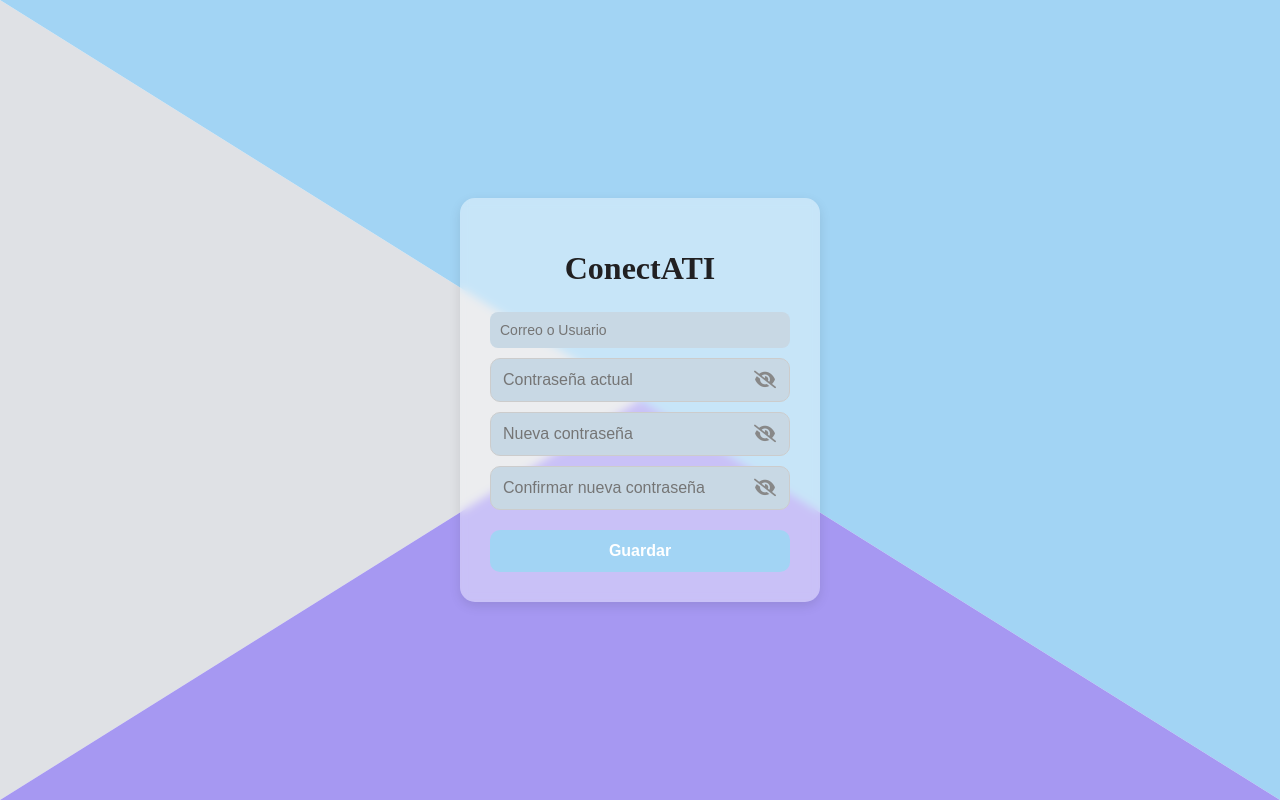
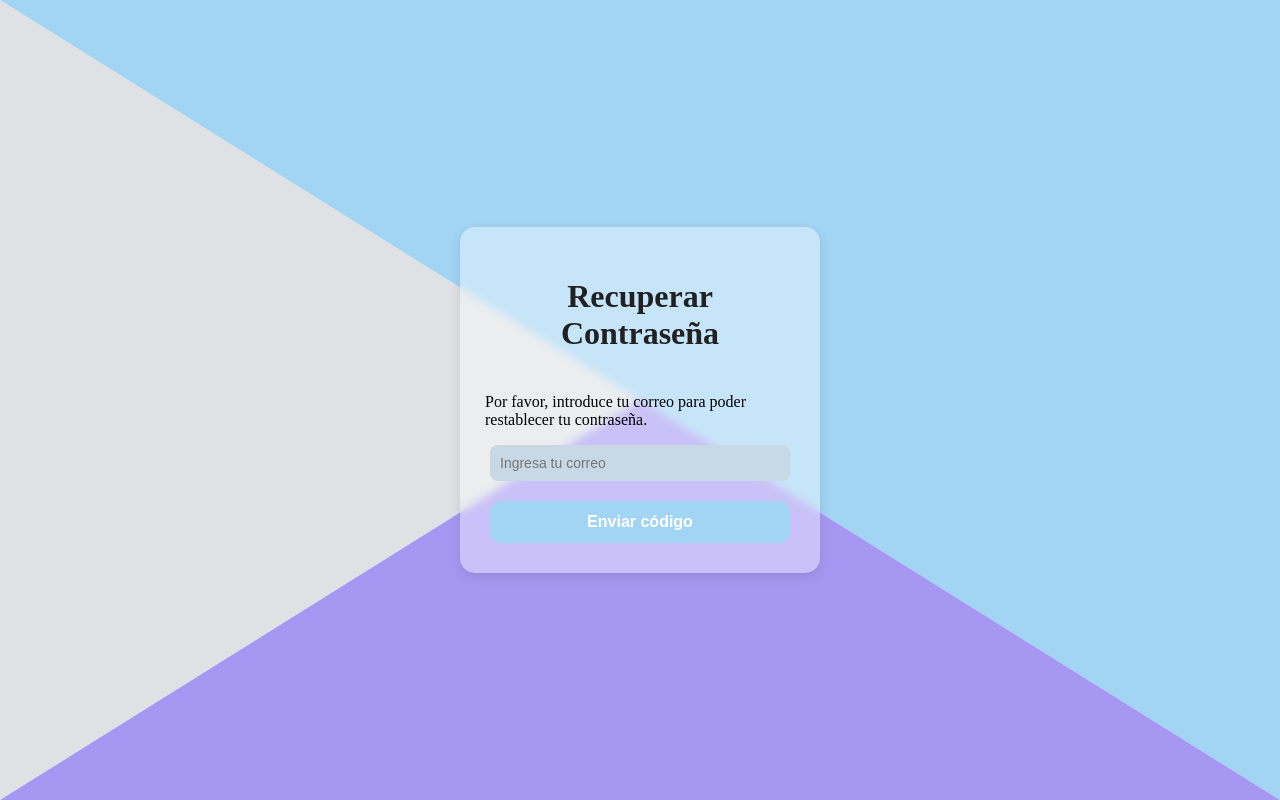
Before and after one commit to Maxsz20/ConectATI, a Django app: page /app/forgotten_password/ in a window 1280 px wide. Run offline with Django 4.2, Linux system fonts and the light colour scheme.

Commit message:
Conectados login, register y forgotten_password

```diff
--- a/web/app/templates/app/forgotten_password.html
+++ b/web/app/templates/app/forgotten_password.html
@@ -4,9 +4,9 @@
 <head>
   <meta charset="UTF-8" />
   <meta name="viewport" content="width=device-width, initial-scale=1.0"/>
-  <title>ConectATI - Cambiar Contraseña</title>
+  <title>Recuperar Contraseña</title>
   <link rel="stylesheet" href="{% static 'css/login_register_clave.css' %}"/>
-  <link rel="icon" href="{% static 'images/logo.png' %}" type="image/png">
+  <link rel="icon" href="{% static 'images/logo.png' %}" type="image/png" />
   <link rel="stylesheet" href="https://cdnjs.cloudflare.com/ajax/libs/font-awesome/6.5.0/css/all.min.css">
 </head>
 <body>
@@ -16,42 +16,25 @@
   <div class="triangulo-morado"></div>
 
   <div class="container">
-    <h1>ConectATI</h1>
-    <form class="form" onsubmit="event.preventDefault(); window.location.href = '/iniciar_sesion.html';">
-      <input type="text" placeholder="Correo o Usuario" required />
+    <h1>Recuperar Contraseña</h1>
+    <p class="texto-explicativo">Por favor, introduce tu correo para poder restablecer tu contraseña.</p>
 
-      <div class="password-container">
-        <input type="password" placeholder="Contraseña actual" id="old" required />
-        <i class="fas fa-eye-slash" id="toggleOld" onclick="togglePassword('old', 'toggleOld')"></i>
-      </div>
-
-      <div class="password-container">
-        <input type="password" placeholder="Nueva contraseña" id="new" required />
-        <i class="fas fa-eye-slash" id="toggleNew" onclick="togglePassword('new', 'toggleNew')"></i>
-      </div>
-
-      <div class="password-container">
-        <input type="password" placeholder="Confirmar nueva contraseña" id="confirm" required />
-        <i class="fas fa-eye-slash" id="toggleConfirm" onclick="togglePassword('confirm', 'toggleConfirm')"></i>
-      </div>
-
-      <button type="submit">Guardar</button>
+    <form class="form" onsubmit="enviarCorreo(event)">
+      <input type="email" id="email" placeholder="Ingresa tu correo" required />
+      <button type="submit">Enviar código</button>
     </form>
   </div>
 
   <script>
-    function togglePassword(inputId, iconId) {
-      const input = document.getElementById(inputId);
-      const icon = document.getElementById(iconId);
-      if (input.type === "password") {
-        input.type = "text";
-        icon.classList.remove("fa-eye-slash");
-        icon.classList.add("fa-eye");
-      } else {
-        input.type = "password";
-        icon.classList.remove("fa-eye");
-        icon.classList.add("fa-eye-slash");
+    function enviarCorreo(event) {
+      event.preventDefault();
+      const correo = document.getElementById("email").value;
+
+      if (!correo) {
+        alert("Por favor, introduce tu correo.");
+        return;
       }
+      window.location.href = "check_code.html";
     }
   </script>
 </body>
--- a/web/app/urls.py
+++ b/web/app/urls.py
@@ -6,8 +6,8 @@ from . import views
 urlpatterns = [
 #    path('', views.index, name='index'),
     path('login/', views.LoginView, name='login'),
-    path('register/', views.RegisterView, name='registro'),
-    path('forgotten_password/', views.ForgottenPassView, name = 'contraseña_olvidada'),
+    path('register/', views.RegisterView, name='register'),
+    path('forgotten_password/', views.ForgottenPassView, name = 'forgotten_password'),
 #    path('feed/', views.feed, name='feed'),
 #    path('notificaciones/', views.notificaciones, name='notificaciones'),
     path('amistades/', views.FriendView, name='amistades'),
```
Also changed, not shown: web/app/templates/app/iniciar_sesion.html (+12 -4 lines).
